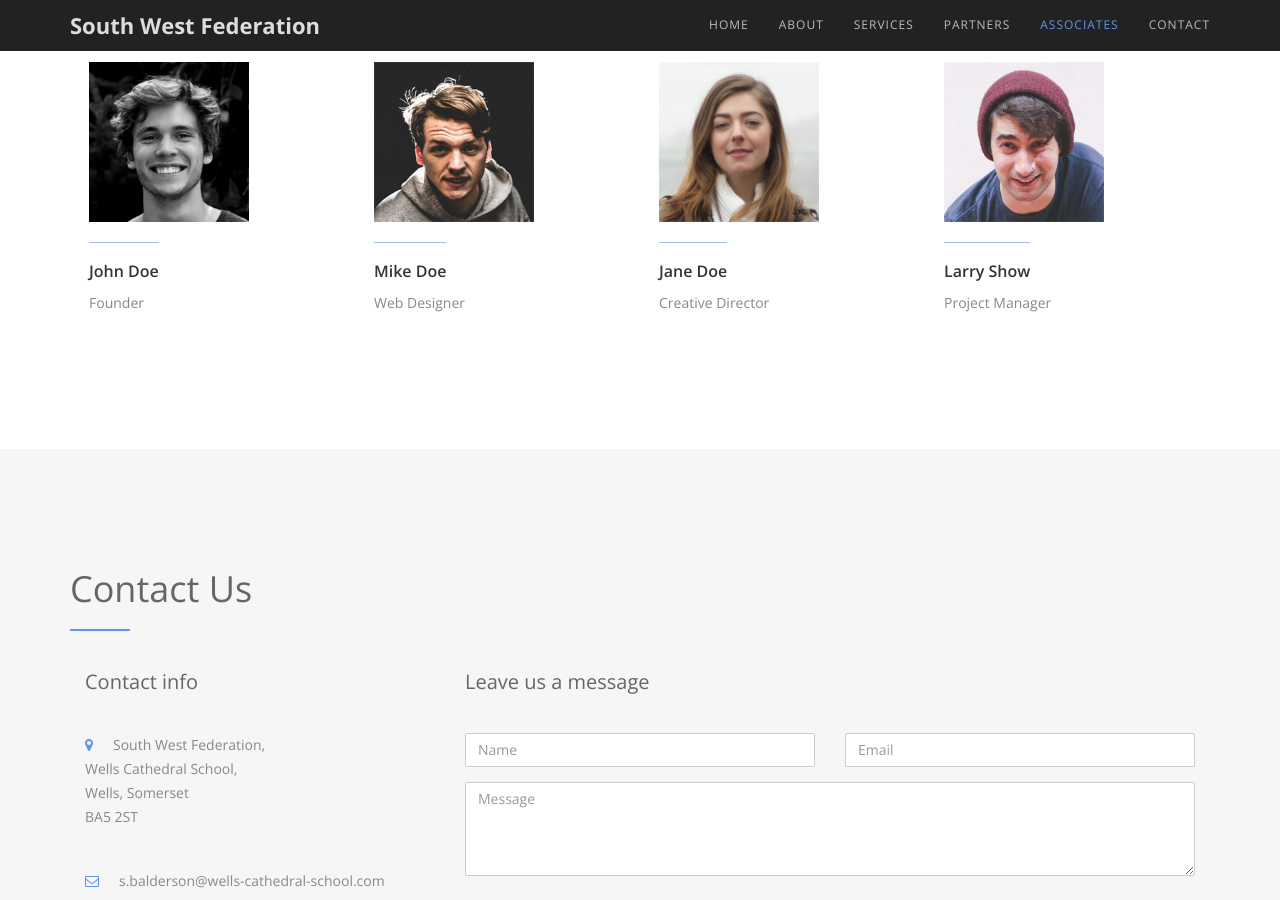
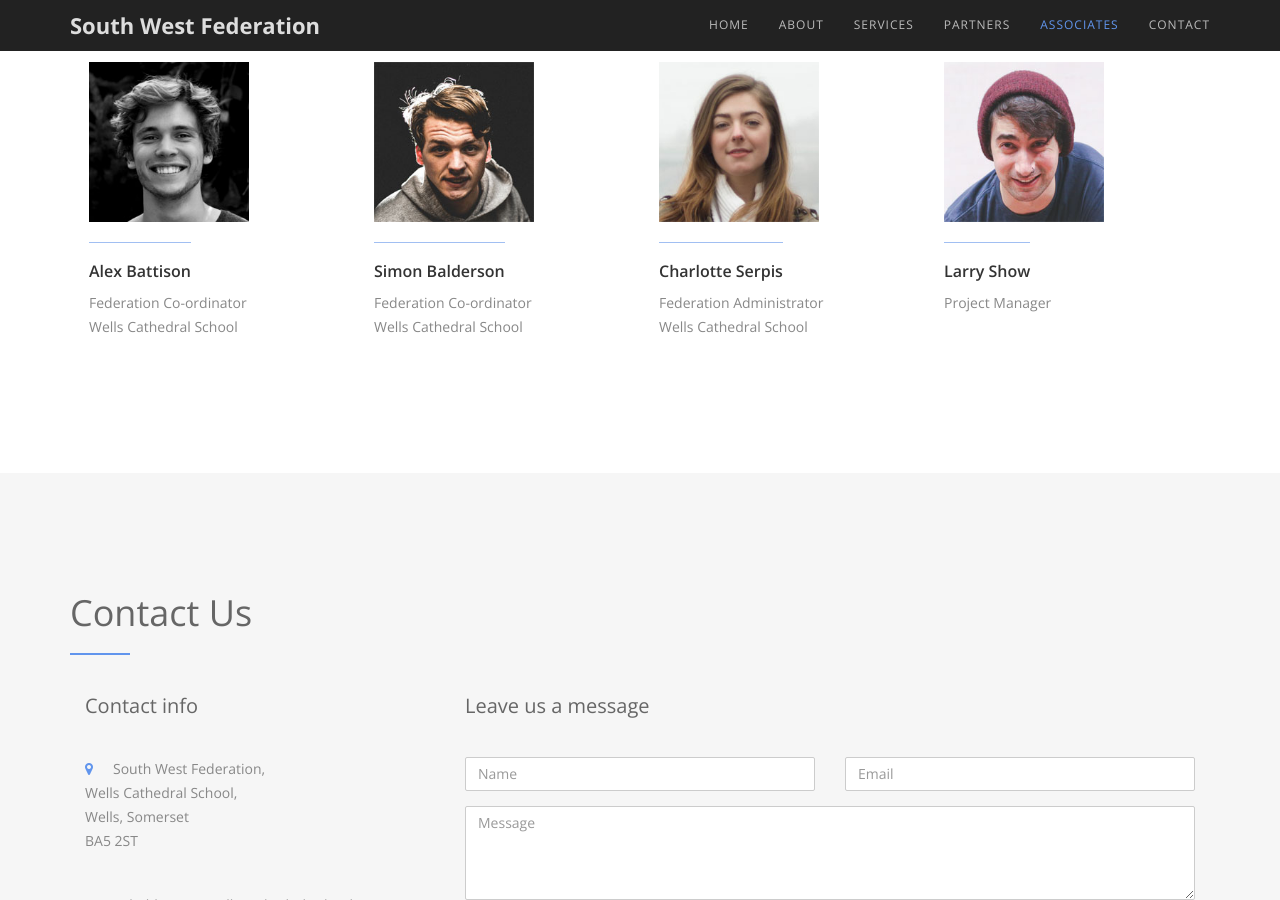
Before and after one commit to SouthWestFederation/southwestfederation.github.io, a Jekyll site: the page built from index.md, in a window 1280 px wide and 900 px high, scrolled down 2981 px. Built offline with Jekyll 4.4.1, drawn with Linux system fonts in a browser that asks for light colours; nearby versions of some CDN libraries.

Commit message:
example associate details

```diff
--- a/_layouts/home.html
+++ b/_layouts/home.html
@@ -207,24 +207,24 @@ layout: default
       <div class="col-md-3 col-sm-6 team">
         <div class="thumbnail"> <img src="assets/img/team/01.jpg" alt="..." class="team-img">
           <div class="caption">
-            <h3>John Doe</h3>
-            <p>Founder</p>
+            <h3>Alex Battison</h3>
+            <p>Federation Co-ordinator<br>Wells Cathedral School</p>
           </div>
         </div>
       </div>
       <div class="col-md-3 col-sm-6 team">
         <div class="thumbnail"> <img src="assets/img/team/02.jpg" alt="..." class="team-img">
           <div class="caption">
-            <h3>Mike Doe</h3>
-            <p>Web Designer</p>
+            <h3>Simon Balderson</h3>
+            <p>Federation Co-ordinator<br>Wells Cathedral School</p>
           </div>
         </div>
       </div>
       <div class="col-md-3 col-sm-6 team">
         <div class="thumbnail"> <img src="assets/img/team/03.jpg" alt="..." class="team-img">
           <div class="caption">
-            <h3>Jane Doe</h3>
-            <p>Creative Director</p>
+            <h3>Charlotte Serpis</h3>
+            <p>Federation Administrator<br>Wells Cathedral School</p>
           </div>
         </div>
       </div>
```
